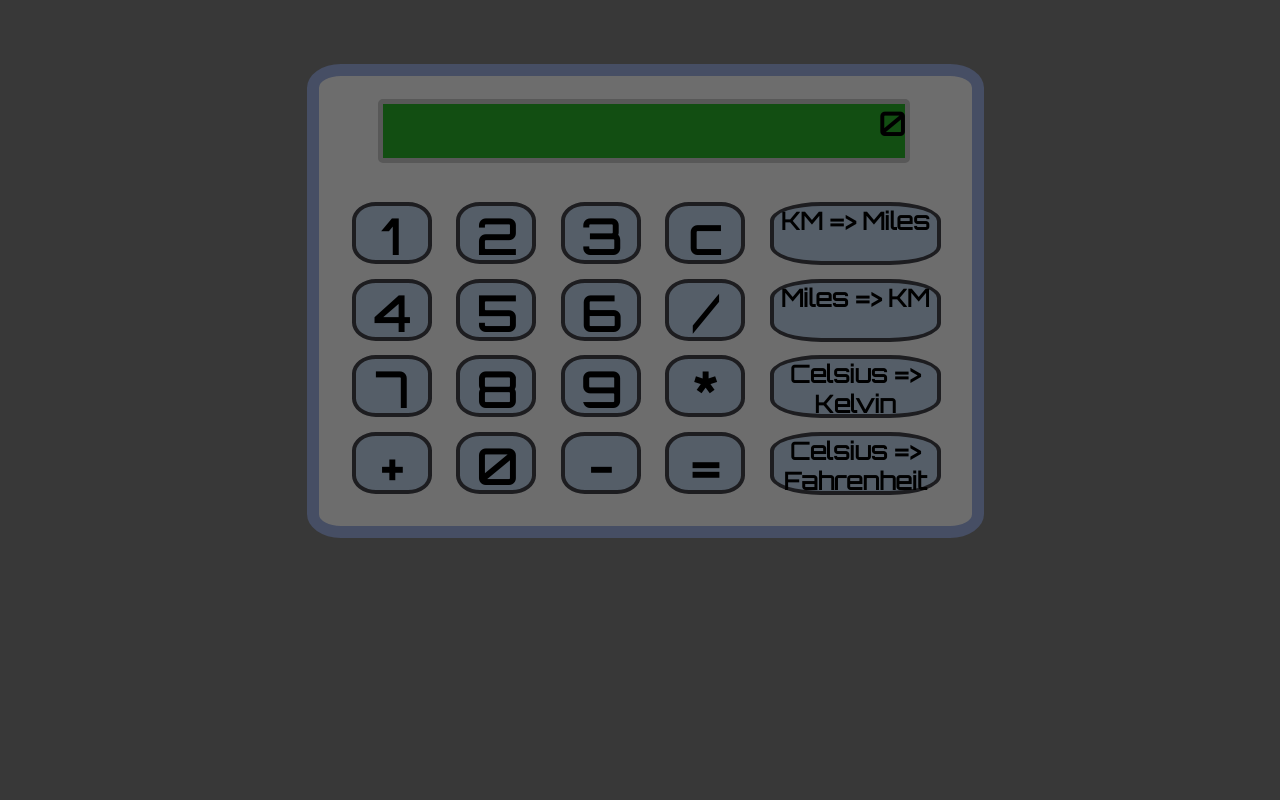
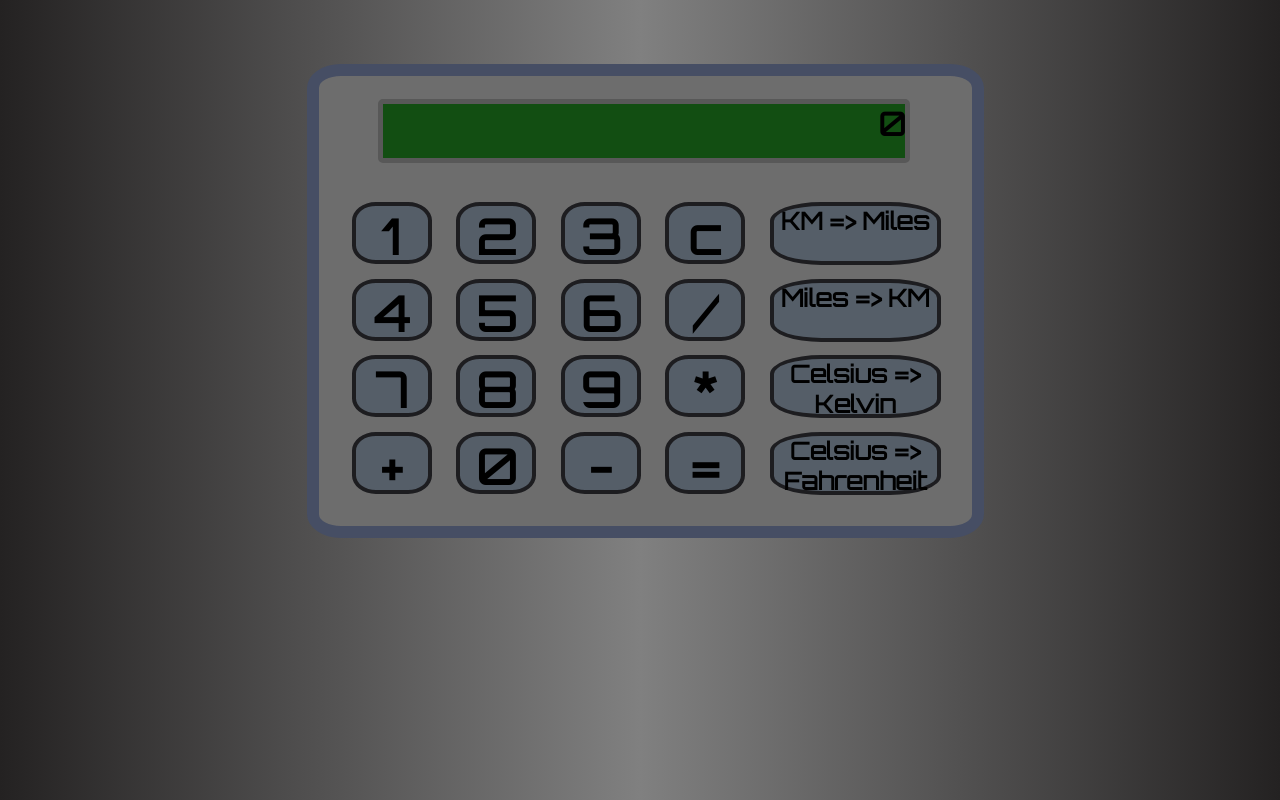
Before and after one commit to FrunzaAndrei/Calculator-Without-Eval-Function, a plain HTML site: page index.html in a window 1280 px wide. Drawn offline with Linux system fonts and the light colour scheme.

Commit message:
Change the background

```diff
--- a/style.css
+++ b/style.css
@@ -4,7 +4,7 @@
 }
 
 body{
-    background-color:rgb(56, 56, 56);
+    background:linear-gradient(to right,rgb(36, 34, 34),gray,rgb(36, 34, 34));
 }
 
 .calculator{
```
